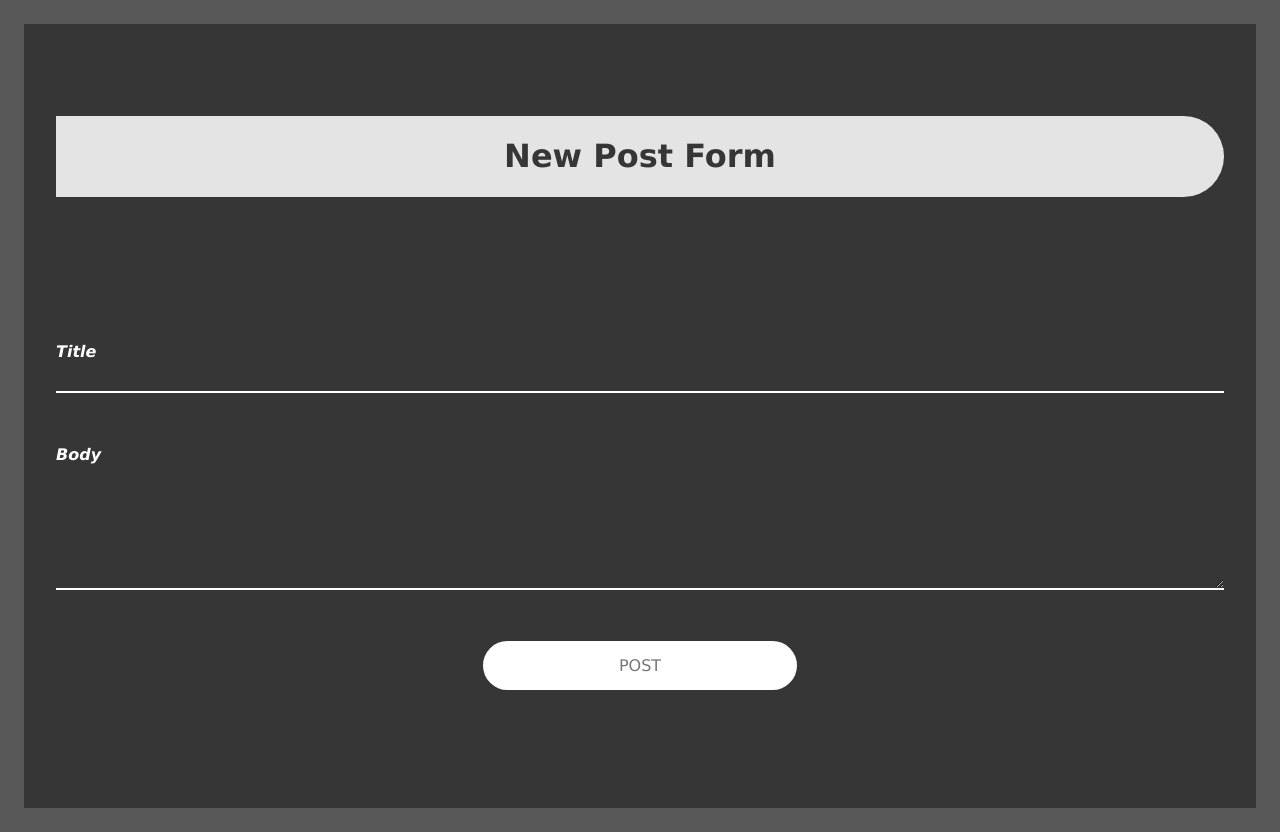
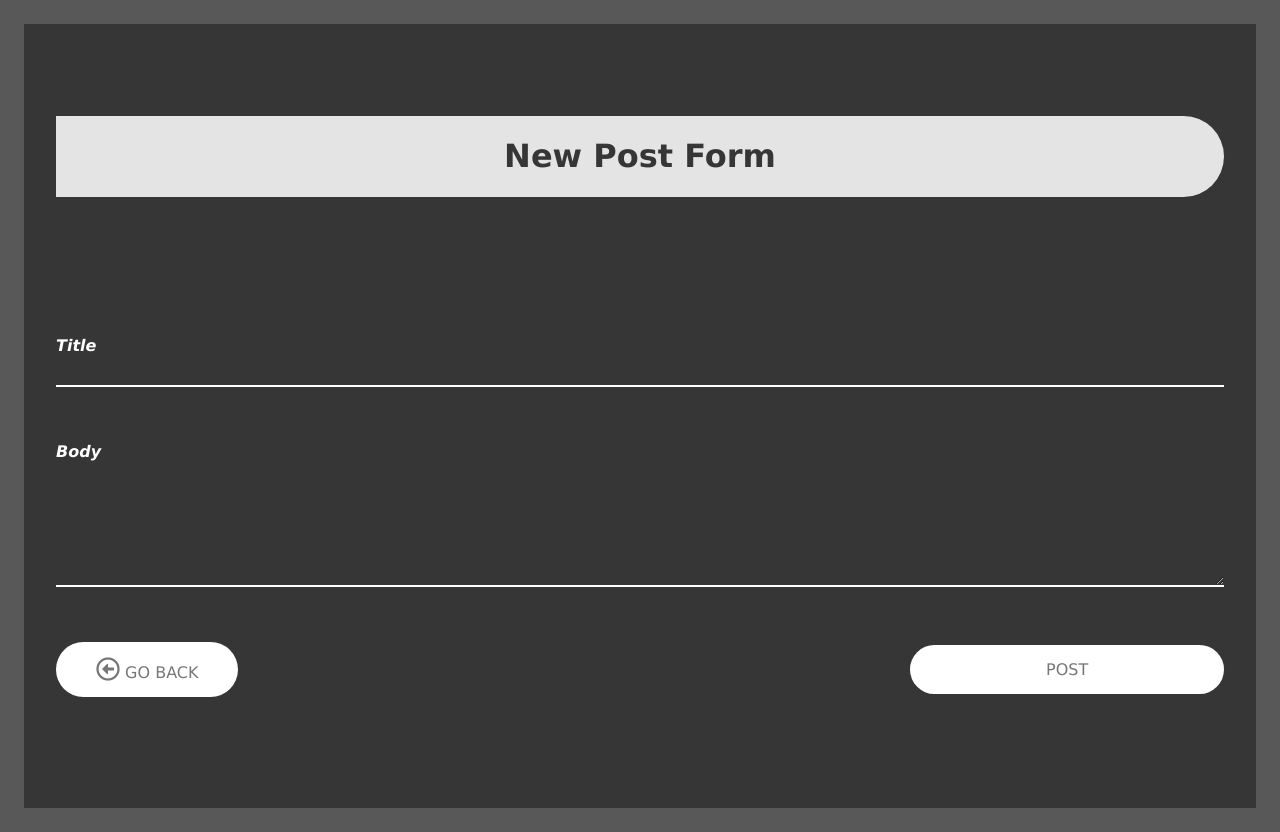
Before and after one commit to angelbenoit/SocialMediaClone, a React (Create React App) app in the folder client/: page /newpost in a window 1280 px wide. Built offline with nearby package versions, Linux system fonts and the light colour scheme; no server answers.

Commit message:
add redirect button to form and style form error validation

```diff
--- a/client/src/components/PostForm.js
+++ b/client/src/components/PostForm.js
@@ -1,5 +1,6 @@
 import React, { Component } from 'react';
-import { Field, reduxForm } from 'redux-form'
+import { Field, reduxForm } from 'redux-form';
+import { NavLink } from 'react-router-dom';
 import * as actions from '../Actions';
 import { connect } from 'react-redux';
 
@@ -17,7 +18,7 @@ class PostForm extends Component {
                         <textarea type="text" className="form__input" {...field.input} />
                 }
 
-                <div className="formError">
+                <div className="form__error">
                     {touched ? error : ""}
                 </div>
             </div>
@@ -47,7 +48,12 @@ class PostForm extends Component {
                         component={this.renderField}
                         label="Body"
                     />
-                    <a href="" type='submit' className="btn btn--white u-center-text formSubmit">Post</a>
+                    <div className="formRedirect">
+                        <NavLink className="btn btn--white formRedirect__back" to="/posts">
+                            <i class="far fa-arrow-alt-circle-left formRedirect__icon"></i> Go back
+                        </NavLink>
+                        <a href="" type='submit' className="btn btn--white u-center-text formSubmit">Post</a>
+                    </div>
                 </form>
             </div>
 
--- a/client/src/css/style.css
+++ b/client/src/css/style.css
@@ -136,6 +136,11 @@ body {
   flex-direction: column;
   justify-content: space-between;
   font-weight: bold; }
+  .form__error {
+    color: white;
+    text-transform: uppercase;
+    letter-spacing: 2px;
+    padding-top: 1rem; }
   .form__label {
     color: white;
     font-style: italic; }
@@ -169,6 +174,12 @@ body {
   border-top-right-radius: 5rem;
   border-bottom-right-radius: 5rem;
   color: #363636; }
+
+.formRedirect {
+  display: flex;
+  justify-content: space-between; }
+  .formRedirect__icon {
+    font-size: 150%; }
 
 .formSubmit {
   width: 20%;
--- a/client/src/sass/components/_post__form.scss
+++ b/client/src/sass/components/_post__form.scss
@@ -3,6 +3,13 @@
     flex-direction: column;
     justify-content: space-between;
     font-weight: bold;
+
+    &__error{
+        color: white;
+        text-transform: uppercase;
+        letter-spacing: 2px;
+        padding-top: 1rem;
+    }
 
     &__label{
         color: white;
@@ -50,6 +57,15 @@
     color: $color-black-light-1;
 }
 
+.formRedirect{
+    display: flex;
+    justify-content: space-between;
+
+    &__icon{
+        font-size: 150%;
+    }
+}
+
 .formSubmit{
     width: 20%;
     align-self: center;
```
